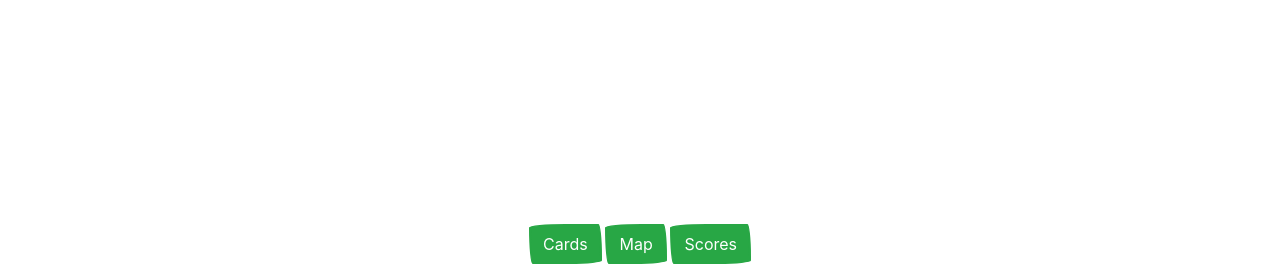
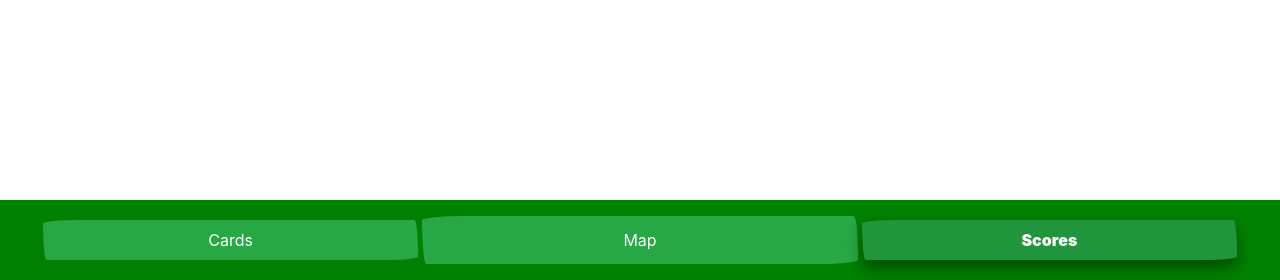
Before and after one commit to rickybas/exeter-treasure-hunt, a Flask app: page /scores in a window 1280 px wide. Shown: the part 520-800 px from the top of the page. Run offline with Flask 2, Linux system fonts and the light colour scheme; parts of the project's set-up code (start-up, migrations or seed data) failed here and were passed over; some libraries are stand-ins or nearby versions; some web fonts are replaced.

Commit message:
Updated Version Number. Fixed Login Bug. Styled Footer Nav. Removed Excess Branding.

```diff
--- a/app/exeter_treasure_hunt.py
+++ b/app/exeter_treasure_hunt.py
@@ -8,7 +8,7 @@ from flask_bcrypt import Bcrypt
 import MySQLdb.cursors
 
 APP_NAME = "ExePlore"
-VERSION = "0.2"
+VERSION = "0.3-beta"
 
 app = Flask(__name__)
 
--- a/app/static/styles/style.css
+++ b/app/static/styles/style.css
@@ -78,8 +78,9 @@ img.Logo {
     border-radius: 50%;
 }
 
-.container {
+.container-nav {
     padding: 16px;
+    background-color:green;
 }
 
 span.psw {
@@ -147,3 +148,23 @@ a:hover {
     width: auto;
     margin: 0 auto;
 }
+
+
+.mapboxgl-ctrl-logo {
+    display: none !important;
+}
+
+.mapboxgl-ctrl-bottom-right {
+  display: none !important;
+}
+
+.mapboxgl-ctrl-top-right {
+    position: relative !important;
+}
+
+.selected-footer {
+    font-weight: bolder !important;
+    background-color:#21953B !important;
+    border-color:#21953B !important;
+    box-shadow: 0px 8px 15px rgba(0, 0, 0, 0.4); !important;
+}
--- a/app/templates/login.html
+++ b/app/templates/login.html
@@ -63,7 +63,7 @@
                 <input type="password" name="password" placeholder="Password" id="password" required>
                 <i class="fa fa-key fa-lg fa-fw" aria-hidden="true"></i>
             </div>
-            <label for="consent" style="padding:10px 0px 10px 10px">GDPR consent, <a href="{{ url_for('gdprPolicy') }}">read
+            <label for="consent" style="padding:10px 0px 10px 10px">GDPR consent, <a href="{{ url_for('gdpr_policy') }}">read
                 our policy</a></label>
             <input name="consent" type="checkbox" class="form-check-input" id="consent" value="consent" required>
 
--- a/app/templates/scores.html
+++ b/app/templates/scores.html
@@ -58,12 +58,12 @@
     Scores ....
 
     <footer class="footer">
-        <div class="container text-center">
-            <button class="btn btn-success footer-btn" onclick="location.href='/cards';">Cards
+        <div class="container-nav">
+            <button class="btn btn-success footer-btn" onclick="location.href='/cards';" style="width:30%">Cards
             </button>
-            <button class="btn btn-success footer-btn" onclick="location.href='/';">Map
+            <button class="btn btn-success footer-btn" onclick="location.href='/';" style="width:35%;padding:10px">Map
             </button>
-            <button class="btn btn-success footer-btn" onclick="location.href='/scores';">Scores
+            <button class="btn btn-success footer-btn selected-footer" onclick="location.href='/scores';" style="width:30%">Scores
             </button>
         </div>
     </footer>
```
Also changed, not shown: app/templates/current_card_page.html (+8 -6 lines), app/templates/index.html (+4 -4 lines).
